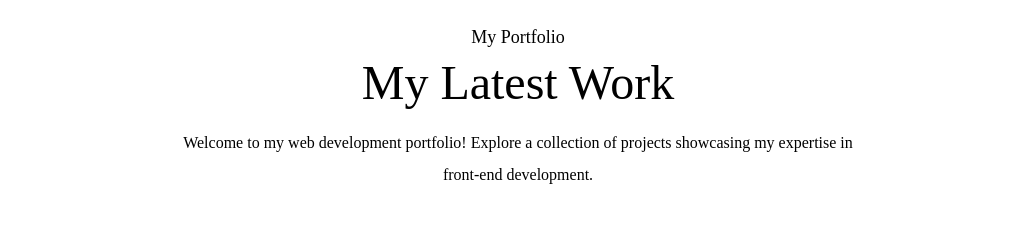
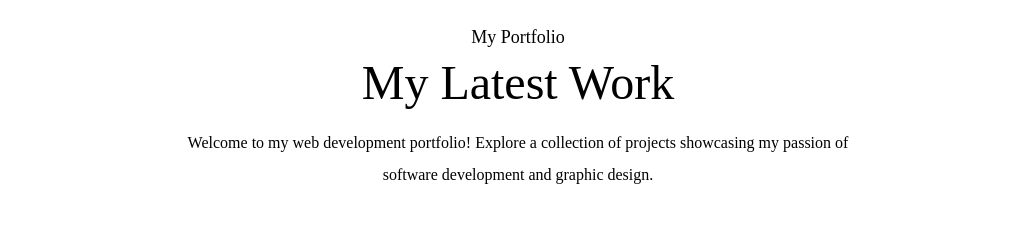
Before and after one commit to EEscat1804/Personal-Portfolio-Website, a Next.js app: page / in a window 1280 px wide. Shown: the part 2380-2617 px from the top of the page, without its empty margins (122-1157 px from the left). Built offline with nearby package versions, Linux system fonts and the light colour scheme; a web font is replaced by a local one.

Commit message:
Update Work.jsx

```diff
--- a/app/components/Work.jsx
+++ b/app/components/Work.jsx
@@ -19,7 +19,7 @@ const Work = ({isDarkMode}) => {
         <motion.p
         className='text-center max-w-2xl mx-auto mt-5 mb-12 font-Ovo'>
         Welcome to my web development portfolio! Explore a collection of projects
-        showcasing my expertise in front-end development.
+        showcasing my passion of software development and graphic design.
         </motion.p>
 
     <motion.div
```
